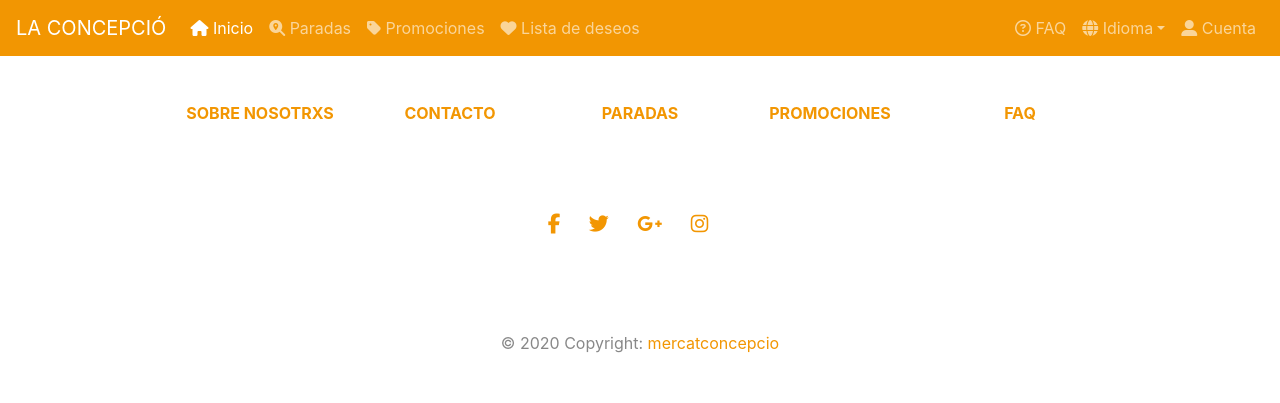
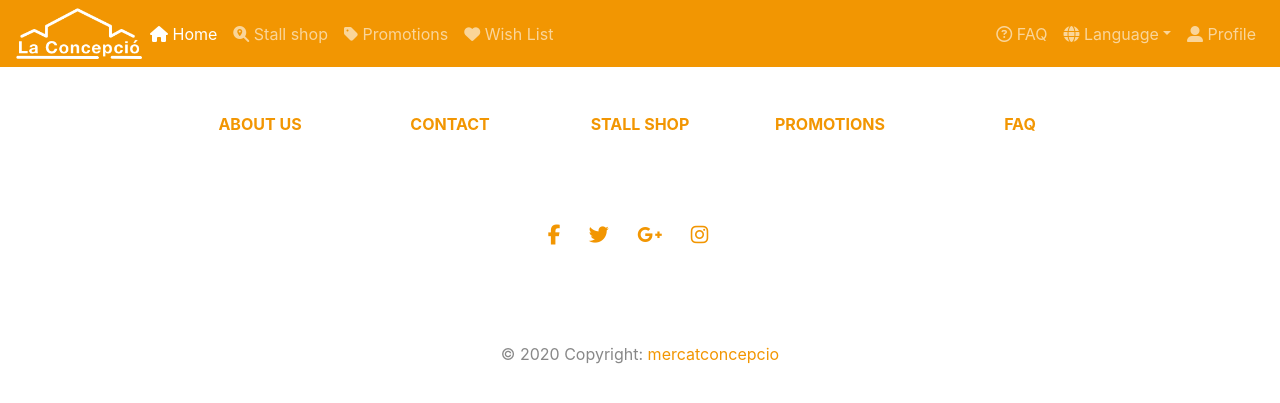
Before and after one commit to dpalacin98/Mercat-Concepcio, a PHP site: page /php_views/templates/master.php in a window 1280 px wide. Shown: the top 403 px of the page. Run offline with PHP 8.4, Linux system fonts and the light colour scheme; some libraries are stand-ins or nearby versions.

Commit message:
Idiomas con lang

```diff
--- /dev/null
+++ b/lang/eng.php
@@ -0,0 +1,28 @@
+<?php
+
+$lang = array(
+    "opcion_1" => "Spanish",
+    "opcion_2" => "Catalan",
+    "opcion_3" => "English",
+    "FAQ"      => "FAQ",
+    "Admin"    => "Admin",
+    "Lista"    => "Wish List",
+    "Juegos"   => "Games",
+    "Inicio"   => "Home",
+    "Paradas"   => "Stall shop",
+    "Promociones" => "Promotions",
+    "Idioma" => "Language",
+    "Cuenta"   => "Profile",
+    "Editar_perfil" => "Edit profile",
+    "Cerrar" => "Close",
+    "Nosotros" => "About us",
+    "Contacto" => "Contact",
+    "Iniciar_sesion" => "log in",
+    "Registrarse" => "Register",
+    "Email" => "Email",
+    "Contraseña" => "Password",
+    "Usuario" => "User",
+    "Confirmar_contraseña" => "Confirm password",
+    "Crear_cuenta" => "Create account",
+
+);
--- a/php_views/templates/master.php
+++ b/php_views/templates/master.php
@@ -20,6 +20,29 @@ require_once $_SERVER['DOCUMENT_ROOT'] . $ruta.'php_libraries/ti.php';
   else{
     $rol = -1;
   }
+  if (!isset($_SESSION["lang"])){
+
+     include $_SERVER['DOCUMENT_ROOT'] .$ruta . "lang/eng.php";
+
+  }
+  else{
+      if(($_SESSION["lang"]== "es")){
+        include $_SERVER['DOCUMENT_ROOT'] . $ruta . "lang/es.php";
+        header("Location:" . $_SERVER['HTTP_PREFERER']);
+      }
+      elseif($_SESSION["lang"]== "eng"){
+
+        include $_SERVER['DOCUMENT_ROOT'] . $ruta . "lang/eng.php";
+        header("Location" .  $_SERVER['HTTP_PREFERER']);
+      }
+      elseif ($_SESSION["lang"]== "cat"){
+        include $_SERVER['DOCUMENT_ROOT'] . $ruta . "lang/cat.php";
+        header("Location:" . $_SERVER['HTTP_PREFERER']);
+      }
+
+
+  }
+
 ?>
 
 <!DOCTYPE html>
@@ -41,7 +64,8 @@ require_once $_SERVER['DOCUMENT_ROOT'] . $ruta.'php_libraries/ti.php';
     <!-- NAV -->
 
   <nav class="navbar navbar-expand-lg navbar-dark bg-primary">
-    <a class="navbar-brand" href="#">LA CONCEPCIÓ</a>
+    <!-- <a class="navbar-brand" href="#">LA CONCEPCIÓ</a> -->
+    <img src="../../media/logo.png" width="126" height="51">
     <button class="navbar-toggler" type="button" data-toggle="collapse" data-target="#navbarColor02" aria-controls="navbarColor02" aria-expanded="false" aria-label="Toggle navigation">
       <span class="navbar-toggler-icon"></span>
     </button>
@@ -52,29 +76,29 @@ require_once $_SERVER['DOCUMENT_ROOT'] . $ruta.'php_libraries/ti.php';
       <!--inicio izquierdo-->
       <!--Inicio-->
         <li class="nav-item active">
-          <a class="nav-link" href="#"><i class="fas fa-home"></i>  Inicio
+          <a class="nav-link" href="#"><i class="fas fa-home"></i>  <?php echo $lang["Inicio"]?>
             <span class="sr-only">(current)</span>
           </a>
         </li>
         <!--Paradas-->
         <li class="nav-item">
-          <a class="nav-link" href="#"><i class="fas fa-search-location"></i>  Paradas</a>
+          <a class="nav-link" href="#"><i class="fas fa-search-location"></i> <?php echo $lang["Paradas"]?></a>
         </li>
         <!--Promociones-->
         <li class="nav-item">
-          <a class="nav-link" href="#"><i class="fas fa-tag"></i>  Promociones</a>
+          <a class="nav-link" href="#"><i class="fas fa-tag"></i> <?php echo $lang["Promociones"]?></a>
         </li>
         <?php if(isset($_SESSION['id'])){?>
 
         <!--Juegos-->
           <li class="nav-item">
-            <a class="nav-link" href=<?php echo $ruta . "php_views/juegos.php"?>><i class="fas fa-gamepad"></i></i>  Juegos</a>
+            <a class="nav-link" href=<?php echo $ruta . "php_views/juegos.php"?>><i class="fas fa-gamepad"></i></i><?php echo $lang["Juegos"]?></a>
           </li>
         <?php }
         ?>
         <!--Lista de deseos-->
         <li class="nav-item">
-          <a class="nav-link" href="#"><i class="fas fa-heart"></i>  Lista de deseos</a>
+          <a class="nav-link" href="#"><i class="fas fa-heart"></i> <?php echo $lang["Lista"]?></a>
         </li>
 
       </ul>
@@ -84,7 +108,7 @@ require_once $_SERVER['DOCUMENT_ROOT'] . $ruta.'php_libraries/ti.php';
         <!--Admin-->
         <?php if($rol == 1){?>
           <li class="nav-item">
-          <a class="nav-link" href=<?php echo $ruta . "php_views/administracion.php"?> ><i class="fas fa-cog"></i>  Admin</a>
+          <a class="nav-link" href=<?php echo $ruta . "php_views/administracion.php"?> ><i class="fas fa-cog"></i><?php echo $lang["Admin"]?></a>
           </li>
         <?php
 
@@ -92,15 +116,16 @@ require_once $_SERVER['DOCUMENT_ROOT'] . $ruta.'php_libraries/ti.php';
 
         <!--FAQ-->
         <li class="nav-item">
-          <a class="nav-link" href="#"><i class="far fa-question-circle"></i>  FAQ</a>
+          <a class="nav-link" href="#"><i class="far fa-question-circle"></i> <?php echo $lang["FAQ"]?></a>
         </li>
         <!--Idiomas-->
         <li class="nav-item dropdown">
-          <a class="nav-link dropdown-toggle" data-toggle="dropdown" href="#" role="button" aria-haspopup="true" aria-expanded="false"><i class="fas fa-globe"></i> Idioma</a>
+          <a class="nav-link dropdown-toggle" data-toggle="dropdown" href="#" role="button" aria-haspopup="true" aria-expanded="false"><i class="fas fa-globe"></i> <?php echo $lang["Idioma"]?></a>
           <div class="dropdown-menu" style="background-color: #F49600;">
-            <a class="dropdown-item" href="#" style="color: white;">  Español</a>
-            <a class="dropdown-item" href="#" style="color: white;">  Catalán</a>
-            <a class="dropdown-item" href="#" style="color: white;">  Inglés</a>
+            <a value="es" class="dropdown-item" href="#" style="color: white;"> <?php echo $lang["opcion_1"]?></a>
+            <a value="cat" class="dropdown-item" href="#" style="color: white;"> <?php echo $lang["opcion_2"]?></a>
+            <a value="eng" class="dropdown-item" href="#" style="color: white;"> <?php echo $lang["opcion_3"]?></a>
+
           </div>
         </li>
 
@@ -110,11 +135,11 @@ require_once $_SERVER['DOCUMENT_ROOT'] . $ruta.'php_libraries/ti.php';
 
           <li class="nav-item dropdown">
 
-            <a id="id-cuenta" class="nav-link dropdown-toggle"  data-toggle="dropdown"  href="#" role="button" aria-haspopup="true" aria-expanded="false"><i class="fas fa-user-alt"></i> Cuenta</a>
+            <a id="id-cuenta" class="nav-link dropdown-toggle"  data-toggle="dropdown"  href="#" role="button" aria-haspopup="true" aria-expanded="false"><i class="fas fa-user-alt"></i> <?php echo $lang["Cuenta"]?></a>
             <div class="dropdown-menu" style="background-color: #F49600;">
             <!--Comprobar si está registrado/iniciado sesión-->
-              <a class="dropdown-item" href="#" style="color: white;">  Editar perfil</a>
-              <a class="dropdown-item" href="logout.php" style="color: white;">  Cerrar sesión</a>
+              <a class="dropdown-item" href="#" style="color: white;">  <?php echo $lang["Editar_perfil"]?></a>
+              <a class="dropdown-item" href="logout.php" style="color: white;">  <?php echo $lang["Cerrar"]?></a>
             </div>
           </li>
         <?php }
@@ -122,7 +147,7 @@ require_once $_SERVER['DOCUMENT_ROOT'] . $ruta.'php_libraries/ti.php';
         else{ ?>
           <li>
             <!-- <a id="id-cuenta" class="nav-link"  data-toggle="modalInicio" data-target='#modalInicio'  href="#" aria-haspopup="true" aria-expanded="false"><i class="fas fa-user-alt"></i> Cuenta</a> -->
-            <a id="id-cuenta" class="nav-link" data-toggle="modal" data-target="#modalInicio" href="#"><i class="fas fa-user-alt"></i> Cuenta</a>
+            <a id="id-cuenta" class="nav-link" data-toggle="modal" data-target="#modalInicio" href="#"><i class="fas fa-user-alt"></i> <?php echo $lang["Cuenta"]?></a>
             <!-- <a id="id-cuenta" class="nav-link"  data-toggle="modalInicio" data-target='#modalInicio' href="#" role="button" aria-haspopup="true" aria-expanded="false"><i class="fas fa-user-alt"></i> Cuenta</a> -->
 
           </li>
@@ -161,11 +186,11 @@ require_once $_SERVER['DOCUMENT_ROOT'] . $ruta.'php_libraries/ti.php';
                                         <div class="row">
                                             <!-- Iniciar sesión -->
                                             <div class="col-xl">
-                                                <a href="#" id="login-form-link" onclick="funcionRegistro()">Iniciar sesión</a>
+                                                <a href="#" id="login-form-link" onclick="funcionRegistro()"><?php echo $lang["Iniciar_sesion"]?></a>
                                             </div>
                                             <!-- Registrarme -->
                                             <div class="col-xl">
-                                                <a href="#"  id="register-form-link"  onclick="funcionInicarSesion()">Registrarse</a>
+                                                <a href="#"  id="register-form-link"  onclick="funcionInicarSesion()"><?php echo $lang["Registrarse"]?></a>
                                             </div>
                                         </div>
                                         <hr>
@@ -180,11 +205,11 @@ require_once $_SERVER['DOCUMENT_ROOT'] . $ruta.'php_libraries/ti.php';
                                                     <form id="login-form"  action="<?php echo $ruta . "php_controllers/login.php"?>"  method="post" role="form" style="display: block;">
                                                         <!-- Usuarix -->
                                                         <div class="form-group">
-                                                            <input type="email" name="email" id="emaillogin" tabindex="1" class="form-control" placeholder="E-mail" >
+                                                            <input type="email" name="email" id="emaillogin" tabindex="1" class="form-control" placeholder=<?php echo $lang["Email"]?> >
                                                         </div>
                                                         <!-- Contraseña -->
                                                         <div class="form-group">
-                                                            <input type="password" name="password" id="passwordlogin" tabindex="2" class="form-control" placeholder="Contraseña">
+                                                            <input type="password" name="password" id="passwordlogin" tabindex="2" class="form-control" placeholder=<?php echo $lang["Contraseña"]?>>
                                                         </div>
                                                         <!-- Recordarme
                                                         <div class="form-group text-center">
@@ -195,7 +220,7 @@ require_once $_SERVER['DOCUMENT_ROOT'] . $ruta.'php_libraries/ti.php';
                                                         <div class="btn-form-group">
                                                             <div class="row">
                                                                 <div class="col-xl">
-                                                                    <input type="submit" name="login-submit" id="login-submit" tabindex="4" class="form-control btn btn-login btn-primary " value="Iniciar sesión">
+                                                                    <input type="submit" name="login-submit" id="login-submit" tabindex="4" class="form-control btn btn-login btn-primary " value="<?php echo $lang["Iniciar_sesion"]?>">
                                                                 </div>
                                                             </div>
                                                         </div>
@@ -226,22 +251,22 @@ require_once $_SERVER['DOCUMENT_ROOT'] . $ruta.'php_libraries/ti.php';
                                                     <!-- INICIO FORM REGISTRO -->
                                                     <form id="register-form" action="<?php echo $ruta . "php_controllers/login.php"?>" method="post" role="form">
                                                         <div class="form-group">
-                                                            <input type="text" name="name" id="usernameregistro" tabindex="1" class="form-control" placeholder="Usuario" value="">
+                                                            <input type="text" name="name" id="usernameregistro" tabindex="1" class="form-control" placeholder=<?php echo $lang["Usuario"]?> value="">
                                                         </div>
                                                         <div class="form-group">
-                                                            <input type="email" name="email" id="email" tabindex="1" class="form-control" placeholder="Correo electronico" value="">
+                                                            <input type="email" name="email" id="email" tabindex="1" class="form-control" placeholder=<?php echo $lang["Email"]?> value="">
                                                         </div>
                                                         <div class="form-group">
-                                                            <input type="password" name="password" id="passwordresgistro" tabindex="2" class="form-control" placeholder="Contraseña">
+                                                            <input type="password" name="password" id="passwordresgistro" tabindex="2" class="form-control" placeholder=<?php echo $lang["Contraseña"]?>>
                                                         </div>
                                                         <div class="form-group">
-                                                            <input type="password" name="confirm-password" id="confirm-password" tabindex="2" class="form-control" placeholder="Confirmar contraseña">
+                                                            <input type="password" name="confirm-password" id="confirm-password" tabindex="2" class="form-control" placeholder=<?php echo $lang["Confirmar_contraseña"]?>>
                                                         </div>
 
                                                         <div class="btn-form-group">
                                                             <div class="row">
                                                                 <div class="col-xl">
-                                                                    <input type="submit" name="register-submit" id="register-submit" tabindex="4" class="form-control btn btn-register btn-primary" value="Crear cuenta">
+                                                                    <input type="submit" name="register-submit" id="register-submit" tabindex="4" class="form-control btn btn-register btn-primary" value="<?php echo $lang["Crear_cuenta"]?>">
                                                                 </div>
                                                             </div>
                                                         </div>
@@ -301,33 +326,33 @@ require_once $_SERVER['DOCUMENT_ROOT'] . $ruta.'php_libraries/ti.php';
     <!-- Grid column Sobre nosotrxs-->
     <div class="col-md-2 mb-3">
       <h6 class="text-uppercase font-weight-bold">
-        <a href="#!">Sobre nosotrxs</a>
+        <a href="#!"><?php echo $lang["Nosotros"]?></a>
       </h6>
     </div>
     <!-- Grid column Contacto-->
     <div class="col-md-2 mb-3">
       <h6 class="text-uppercase font-weight-bold">
-        <a href="#!">Contacto</a>
+        <a href="#!"><?php echo $lang["Contacto"]?></a>
       </h6>
     </div>
 
     <!-- Grid column Paradas-->
     <div class="col-md-2 mb-3">
       <h6 class="text-uppercase font-weight-bold">
-        <a href="#!">Paradas</a>
+        <a href="#!"><?php echo $lang["Paradas"]?></a>
       </h6>
     </div>
 
     <!-- Grid column Promociones-->
     <div class="col-md-2 mb-3">
       <h6 class="text-uppercase font-weight-bold">
-        <a href="#!">Promociones</a>
+        <a href="#!"><?php echo $lang["Promociones"]?></a>
       </h6>
     </div>
     <!-- Grid column FAQ-->
     <div class="col-md-2 mb-3">
       <h6 class="text-uppercase font-weight-bold">
-        <a href="#!">FAQ</a>
+        <a href="#!"><?php echo $lang["FAQ"]?></a>
       </h6>
     </div>
 
```
Also changed, not shown: lang/cat.php (added, +27 -0 lines), lang/es.php (+24 -0 lines), media/logo.png (added).
